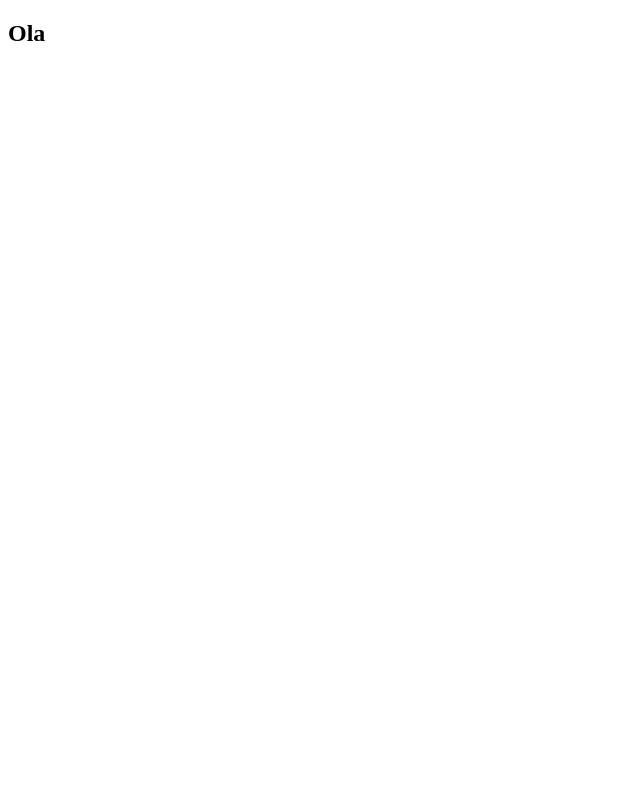
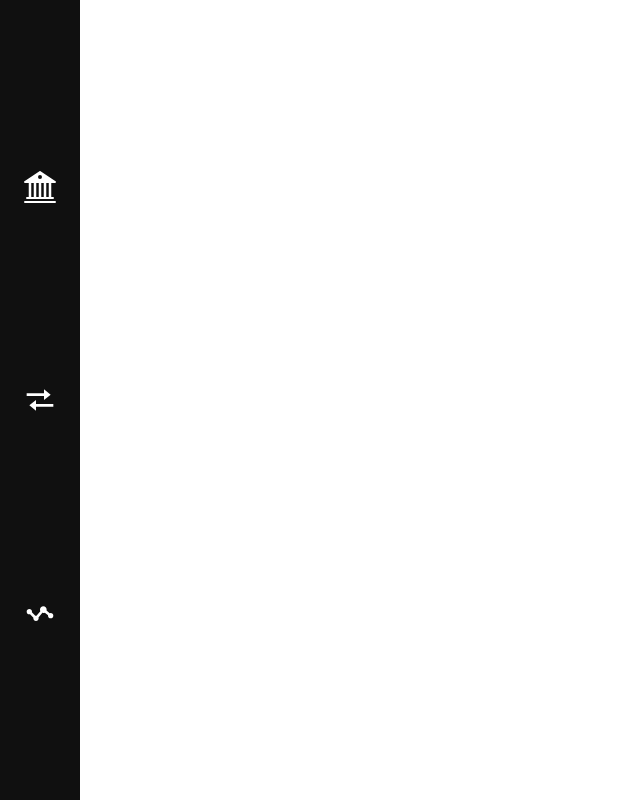
Before and after one commit to renovatt/tree-app, a React (Create React App) app: page / in a window 1280 px wide. Shown: the whole page, without its empty margins (0-640 px from the left). Built offline with nearby package versions, Linux system fonts and the light colour scheme.

Commit message:
feat: layout navbar added

```diff
--- a/src/App.js
+++ b/src/App.js
@@ -1,10 +1,15 @@
+import React from 'react';
+import { GlobalStyled } from './GlobalStyles';
+import { BrowserRouter as Router, Routes, Route } from 'react-router-dom';
+import { NavBar } from "./components/Layout/NavBar";
 
 
 function App() {
   return (
-    <div>
-      <h2>Ola</h2>
-    </div>
+    <>
+      <GlobalStyled />
+      <NavBar />
+    </>
   );
 }
 
--- /dev/null
+++ b/src/GlobalStyles.jsx
@@ -0,0 +1,47 @@
+import { createGlobalStyle } from "styled-components";
+
+export const GlobalStyled = createGlobalStyle`
+
+*{
+    padding: 0;
+    margin: 0;
+    box-sizing: border-box;
+    font-family: sans-serif;
+}
+
+:root{
+    --background-dark: #101010;
+    --background-dark-smooth:#272727;
+}
+
+body{
+    /* background: #27272a; */
+}
+
+#1a1138,
+#33216d,
+#3a267d,
+#5e3eca,
+
+#27272a,
+#ef4444,
+#22c55e,
+
+
+
+
+.App{
+  display: flex;
+  flex-direction: column;
+  min-height: calc(100vh + 10rem);
+}
+
+li {
+    list-style: none;
+}
+
+a{
+    text-decoration: none;
+}
+
+`
--- /dev/null
+++ b/src/components/Layout/NavBar/index.jsx
@@ -0,0 +1,21 @@
+import React from 'react'
+import * as S from './style'
+import { BsBank2 } from 'react-icons/bs'
+import { BiTransfer } from 'react-icons/bi'
+import { BiStats } from 'react-icons/bi'
+import { TfiStatsUp } from 'react-icons/tfi'
+import { TfiStatsDown } from 'react-icons/tfi'
+
+export const NavBar = () => {
+    return (
+        <S.Container>
+            <S.NavContainer>
+                <S.NavLink to = '/'><BsBank2 /></S.NavLink>
+                <S.NavLink to = '/'><BiTransfer /></S.NavLink>
+                <S.NavLink to = '/'><BiStats /></S.NavLink>
+                {/* <S.NavLink to = '/'><TfiStatsUp /></S.NavLink>
+                <S.NavLink to = '/'><TfiStatsDown /></S.NavLink> */}
+            </S.NavContainer>
+        </S.Container>
+    )
+}
--- /dev/null
+++ b/src/components/Layout/NavBar/style.jsx
@@ -0,0 +1,54 @@
+import styled from "styled-components";
+import { Link } from 'react-router-dom'
+
+export const Container = styled.section`
+    display: flex;
+    justify-content: center;
+    align-items: center;
+
+    height: 100vh;
+    width: 5rem;
+    background: var(--background-dark);
+
+    @media (max-width: 60rem) {
+        position: fixed;
+        bottom: 0;
+        height: 5rem;
+        width: 100vw;
+    }
+`
+
+export const NavContainer = styled.nav`
+    display: flex;
+    align-items: center;
+    justify-content: space-around;
+    flex-direction: column;
+
+    width: 100%;
+    height: 80%;
+
+    @media (max-width: 60rem) {
+        flex-direction: row;
+    }
+`
+
+export const NavLink = styled.a`
+    display: flex;
+    justify-content: center;
+    align-items: center;
+    color: #fff;
+    width: 5rem;
+    height: 5rem;
+    transition: all .2s;
+
+    &:hover{
+        cursor: pointer;
+        transform: scale(0.9);
+        /* background: var(--background-dark-smooth); */
+        }
+
+    svg{
+        height: 2rem;
+        width: 2rem;
+    }
+`
```
